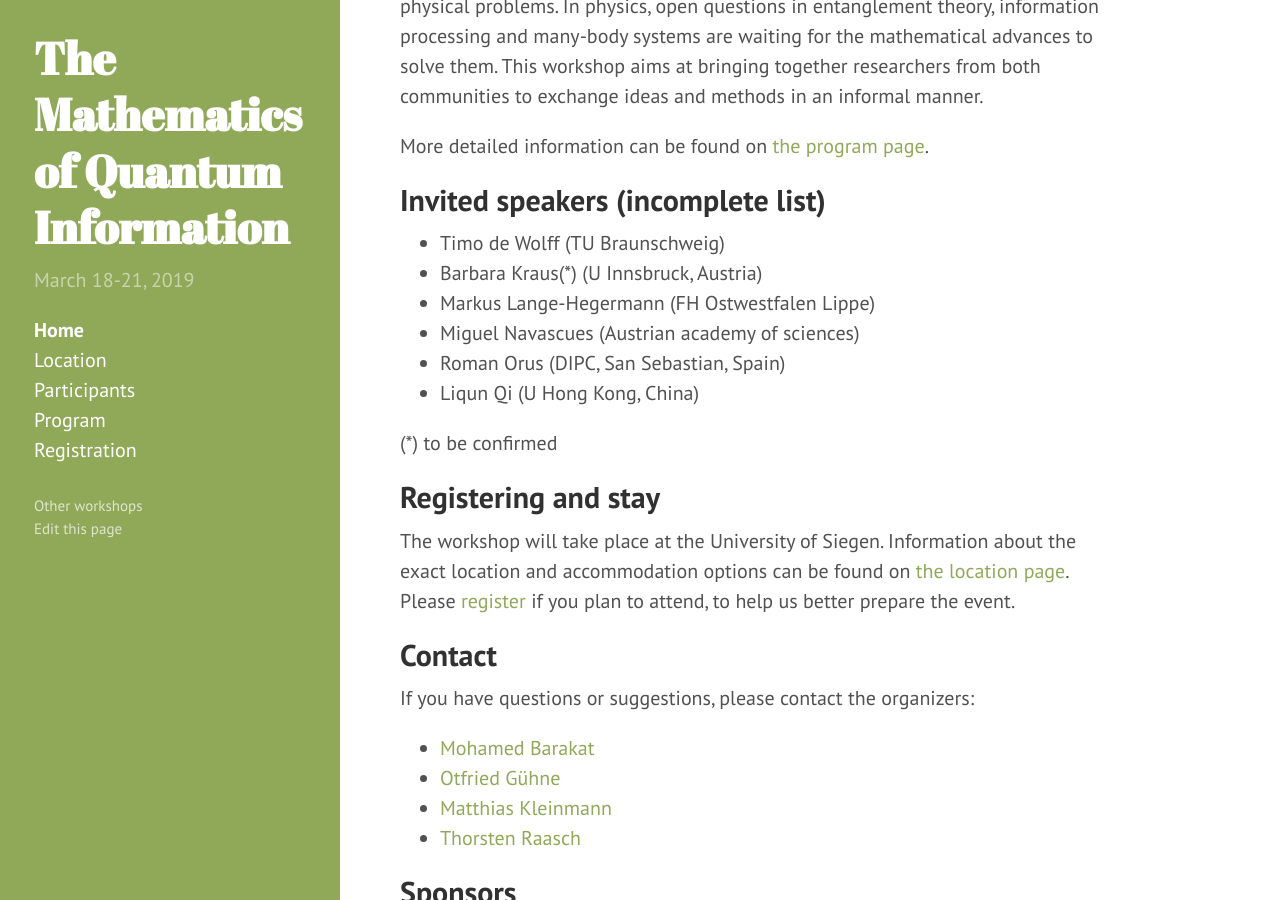
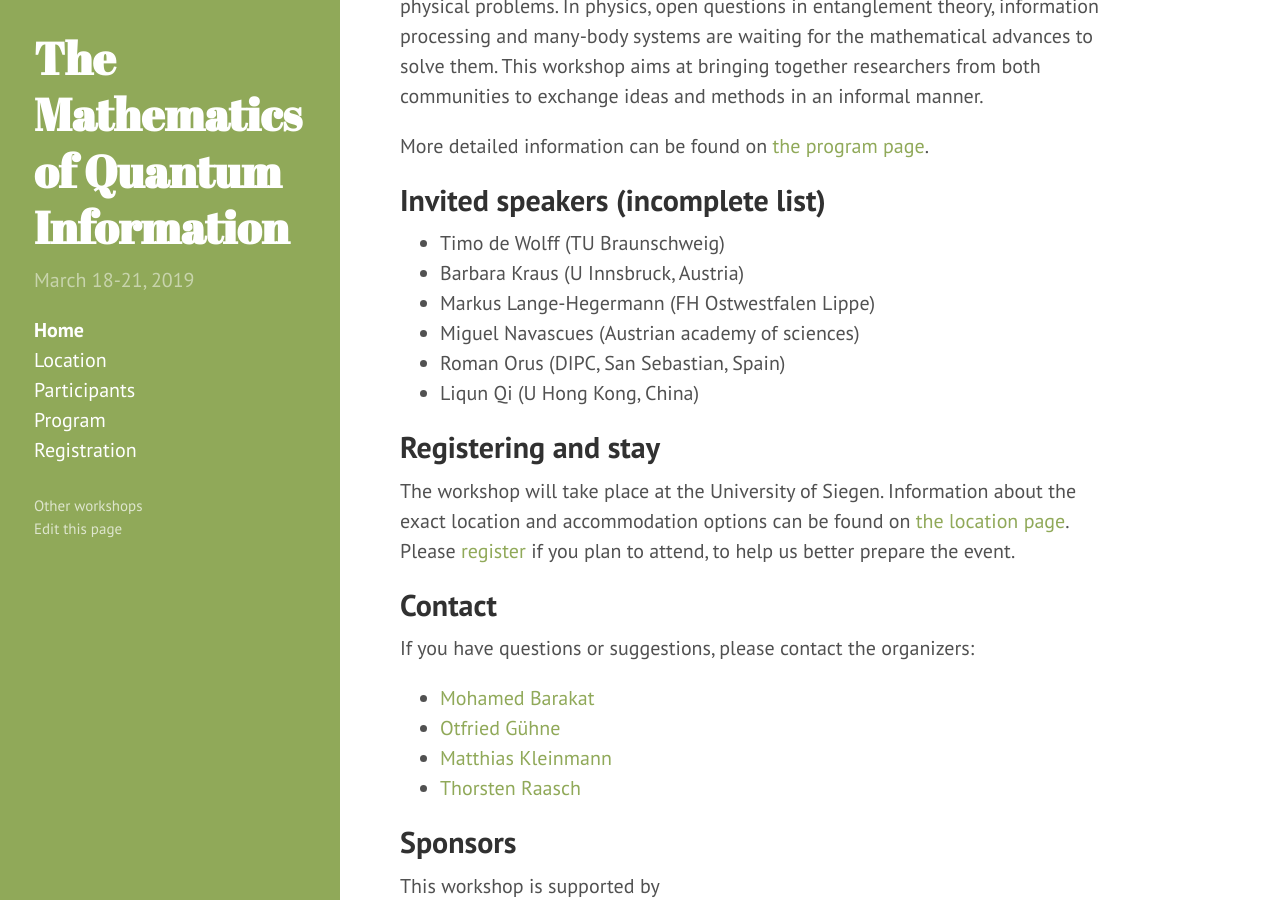
Before and after one commit to MoQIT/MoQI-2019, a Jekyll site: the page built from index.md, in a window 1280 px wide and 900 px high, scrolled down 421 px. Built offline with Jekyll 4.4.1, drawn with Linux system fonts in a browser that asks for light colours.

Commit message:
Barbara Kraus confirmed

```diff
--- a/index.md
+++ b/index.md
@@ -25,14 +25,12 @@ More detailed information can be found on [the program page]({{ site.baseurl }}/
 ## Invited speakers (incomplete list)
 
 * Timo de Wolff (TU Braunschweig)
-* Barbara Kraus(*) (U Innsbruck, Austria)
+* Barbara Kraus (U Innsbruck, Austria)
 * Markus Lange-Hegermann (FH Ostwestfalen Lippe)
 * Miguel Navascues (Austrian academy of sciences)
 * Roman Orus (DIPC, San Sebastian, Spain)
 * Liqun Qi (U Hong Kong, China)
 <!--* Andreas Winter (U Autonoma Barcelona, Spain)-->
-
-(*) to be confirmed
 
 ## Registering and stay
 
```
